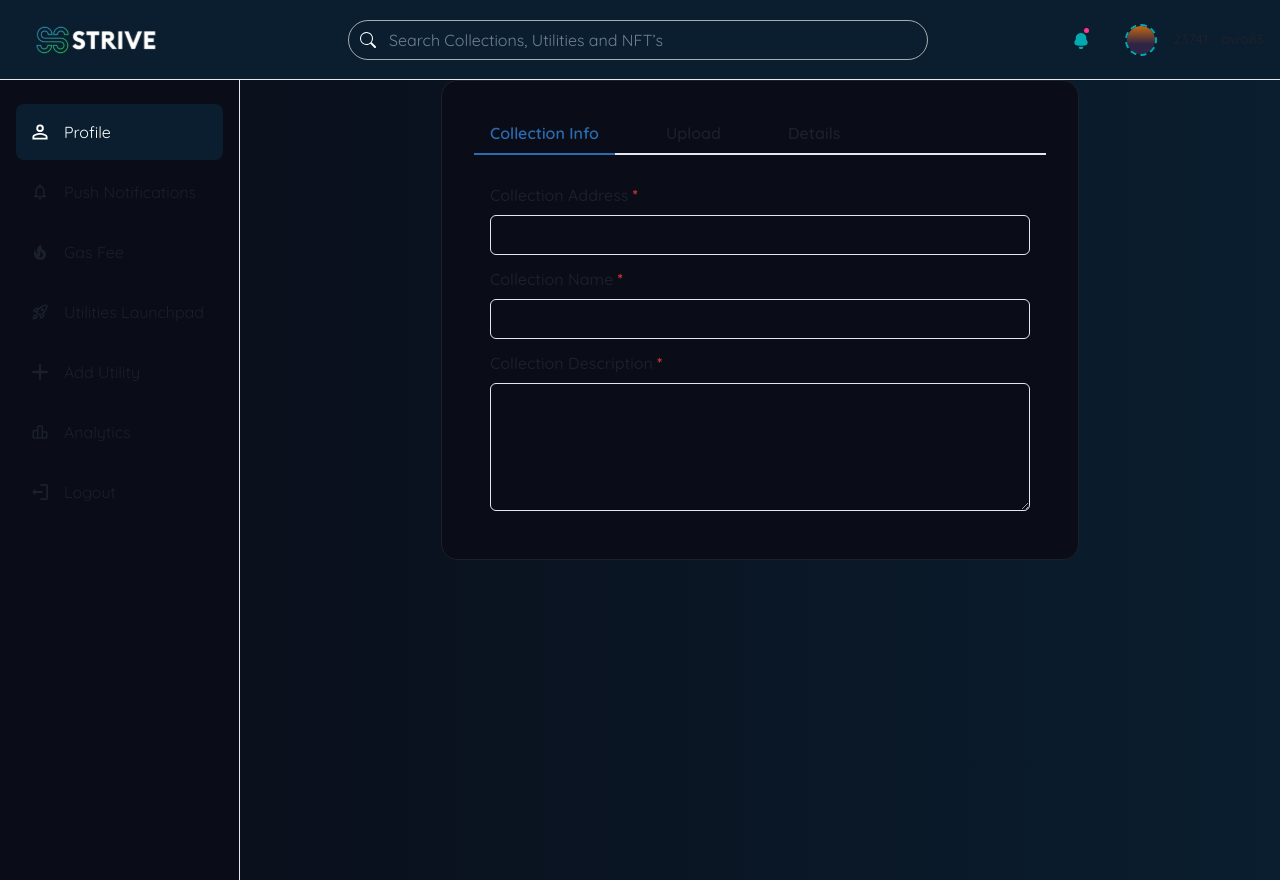
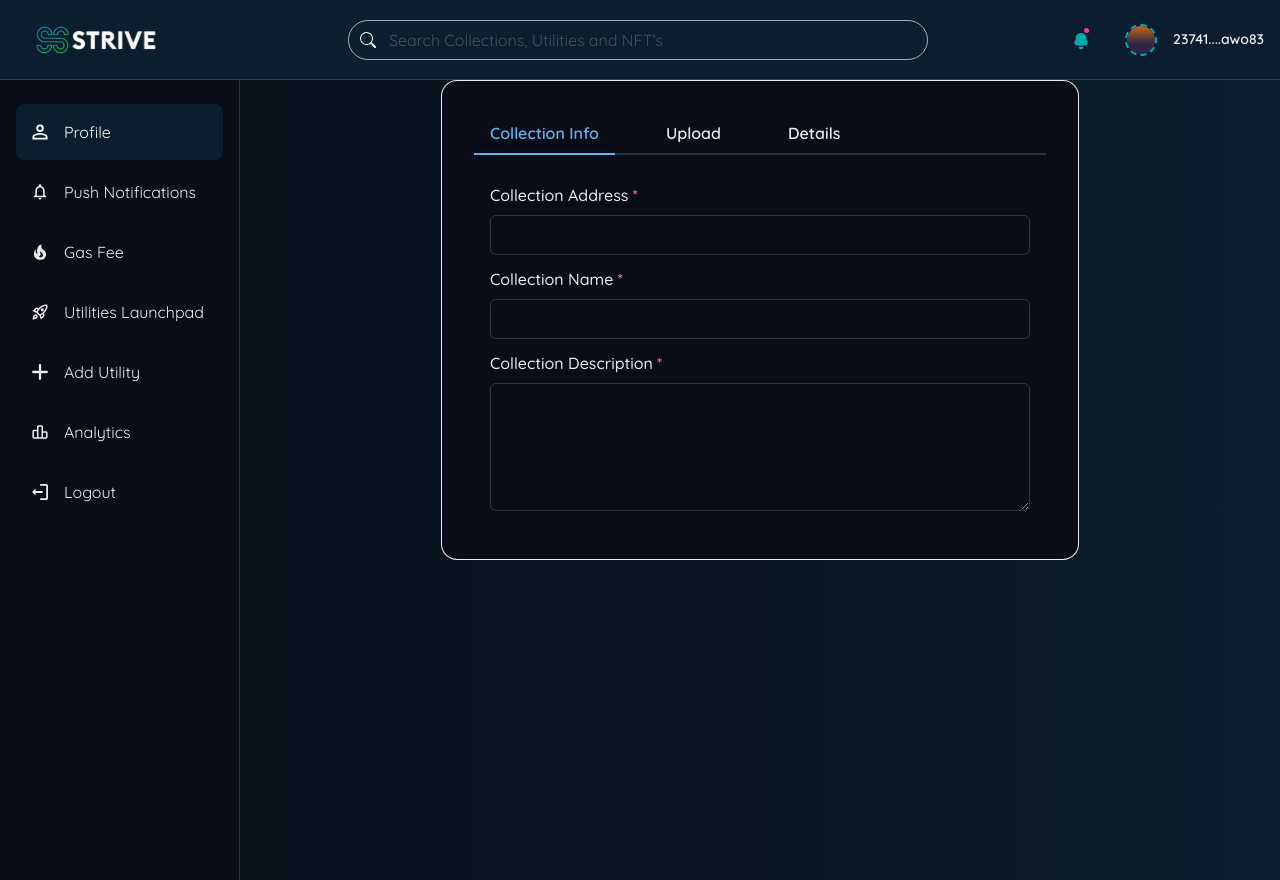
Before and after one commit to lazyfuhrer/strive-network-task, a Next.js app: page / in a window 1280 px wide. Built offline with nearby package versions, Linux system fonts and the light colour scheme.

Commit message:
feat: added theme.ts

```diff
--- a/src/pages/_document.tsx
+++ b/src/pages/_document.tsx
@@ -1,10 +1,13 @@
+import { ColorModeScript } from '@chakra-ui/react'
 import { Html, Head, Main, NextScript } from 'next/document'
+import theme from '@/styles/theme'
 
 export default function Document() {
   return (
     <Html lang="en">
       <Head />
       <body>
+        <ColorModeScript initialColorMode={theme.config.initialColorMode} />
         <Main />
         <NextScript />
       </body>
--- /dev/null
+++ b/src/styles/theme.ts
@@ -0,0 +1,15 @@
+// theme.ts
+
+// 1. import `extendTheme` function
+import { extendTheme, type ThemeConfig } from '@chakra-ui/react'
+
+// 2. Add your color mode config
+const config: ThemeConfig = {
+  initialColorMode: 'dark',
+  useSystemColorMode: false,
+}
+
+// 3. extend the theme
+const theme = extendTheme({ config })
+
+export default theme;
```
